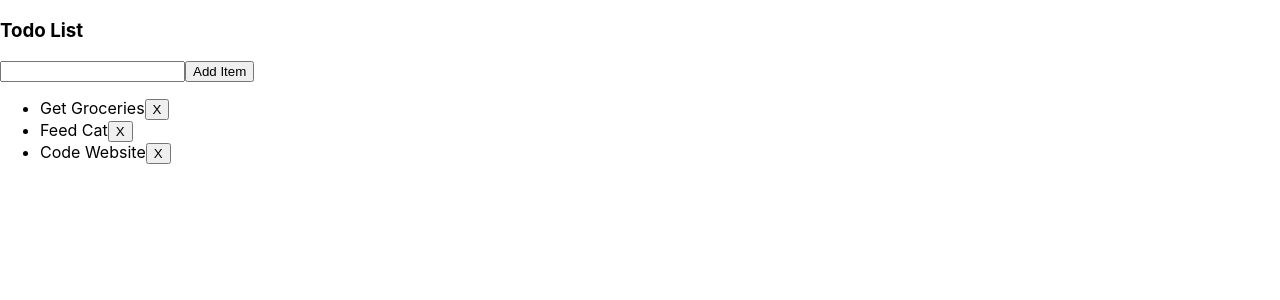
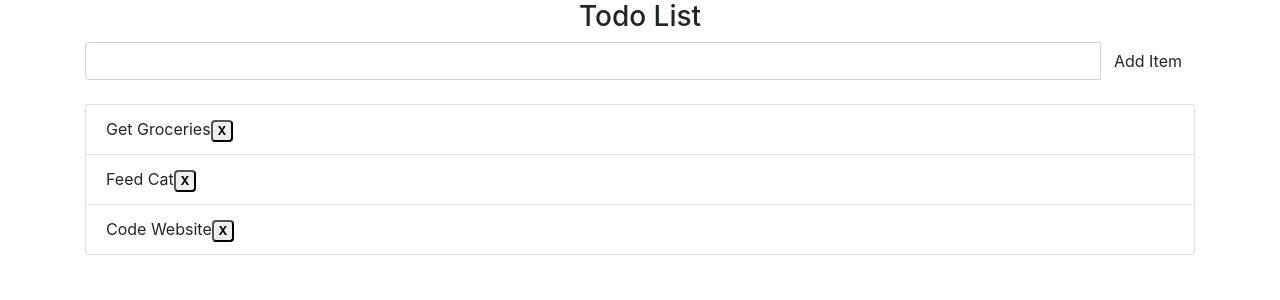
Before and after one commit to hentschellj/todo-list, a React (Create React App) app: page / in a window 1280 px wide. Shown: the top 300 px of the page. Built offline with nearby package versions, Linux system fonts and the light colour scheme.

Commit message:
Added bootstrap styling

```diff
--- a/public/index.html
+++ b/public/index.html
@@ -3,6 +3,7 @@
   <head>
     <meta charset="utf-8" />
     <link rel="icon" href="%PUBLIC_URL%/favicon.ico" />
+    <link rel="stylesheet" href="https://cdn.jsdelivr.net/npm/bootstrap@4.5.3/dist/css/bootstrap.min.css" integrity="sha384-TX8t27EcRE3e/ihU7zmQxVncDAy5uIKz4rEkgIXeMed4M0jlfIDPvg6uqKI2xXr2" crossorigin="anonymous">
     <meta name="viewport" content="width=device-width, initial-scale=1" />
     <meta name="theme-color" content="#000000" />
     <meta
--- a/src/App.js
+++ b/src/App.js
@@ -3,7 +3,9 @@ import './App.css';
 
 function App() {
   return (
-    <TodoApp />
+    <div className="container">
+      <TodoApp />
+    </div>
   );
 }
 
--- a/src/components/NewItem.js
+++ b/src/components/NewItem.js
@@ -25,9 +25,11 @@ export default class NewItem extends React.Component {
 
   render() {
     return (
-      <form>
-        <input value={ this.state.text } onChange={ this.updateText } type="text" />
-        <input type="submit" value="Add Item" onClick={this.handleSubmit} />
+      <form className="input-group">
+        <input className="form-control" value={ this.state.text } onChange={ this.updateText } type="text" />
+        <span className="input-group-button">
+          <input className="btn btn-default" type="submit" value="Add Item" onClick={this.handleSubmit} />
+        </span>
       </form>
     )
   }
--- a/src/components/Todo.js
+++ b/src/components/Todo.js
@@ -7,9 +7,9 @@ export default class Todo extends React.Component {
 
   render() {
     return (
-      <li>
+      <li className="list-group-item">
         {this.props.item}
-        <button onClick={() => {this.props.onDelete(this.props.todoId)}}>X</button>
+        <button className="badge" onClick={() => {this.props.onDelete(this.props.todoId)}}>X</button>
       </li>
     )
   }
--- a/src/components/TodoApp.js
+++ b/src/components/TodoApp.js
@@ -36,9 +36,10 @@ export default class TodoApp extends React.Component {
   render() {
     return (
       <div>
-        <h3>Todo List</h3>
+        <h3 className="text-center">Todo List</h3>
         <NewItem addItem={this.addItem} />
-        <ul>
+        <br />
+        <ul className="list-group">
           {this.state.list.map((item, index) => {
             return <Todo todoId={index} onDelete={this.deleteItem} key={index} item={item} />
           })}
```
